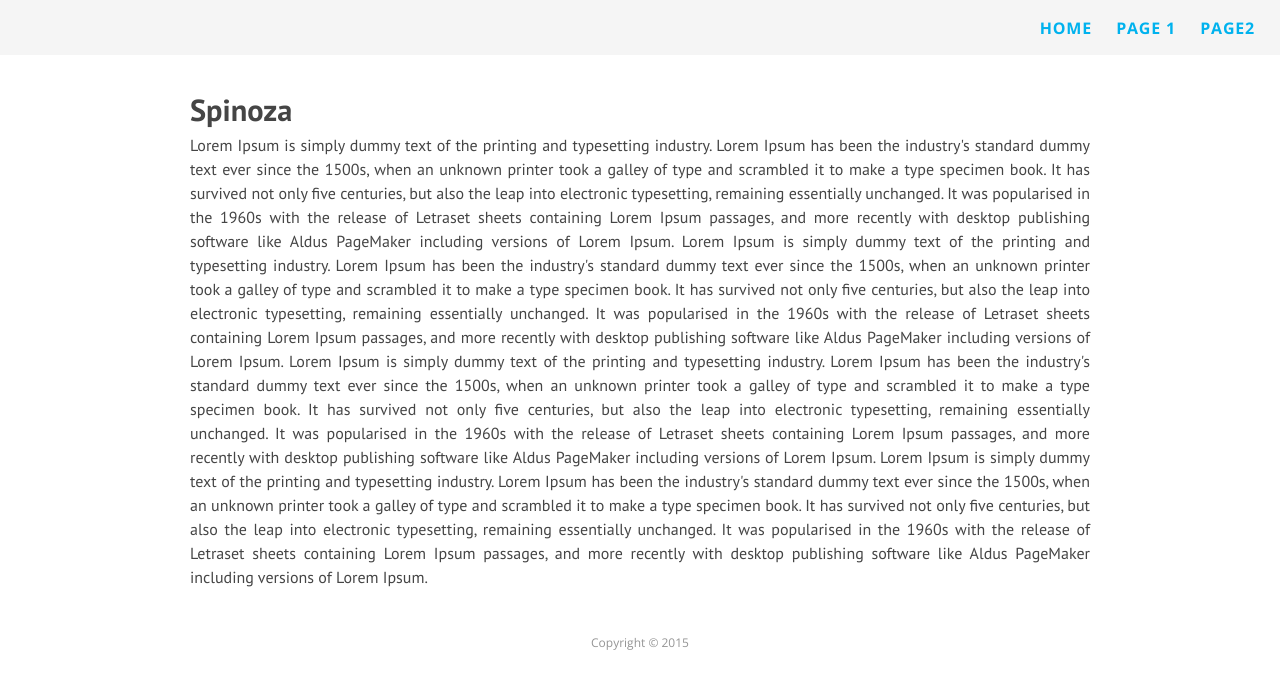
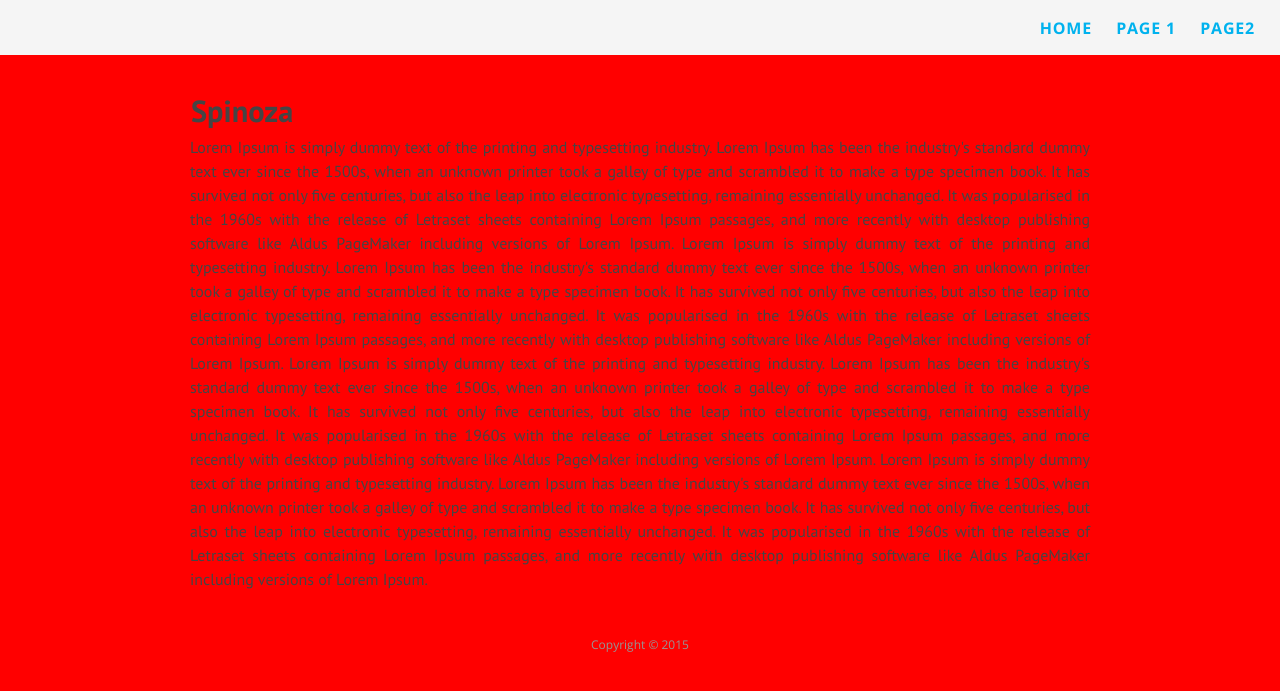
Before and after one commit to Tajtaj/spinoza, a Jekyll site: the page built from index.html, in a window 1280 px wide. Shown: the top 691 px of the page. Built offline with Jekyll 4.4.1, drawn with Linux system fonts in a browser that asks for light colours; nearby versions of some CDN libraries; Markdown is read by kramdown in place of the engine named in the settings.

Commit message:
Update style.css

```diff
--- a/css/style.css
+++ b/css/style.css
@@ -8,3 +8,9 @@
   float:left;
   width:680px;
 }
+body{
+  background:red !important;
+}
+h1{
+  border:1px solid red;
+}
```
